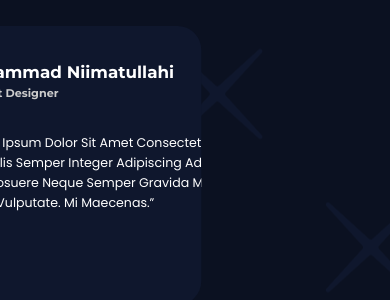
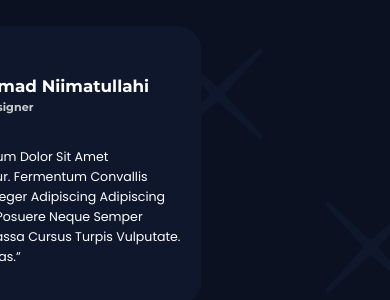
Before and after one commit to amjido-01/portfolio, a React (Vite) app: page / in a window 390 px wide. Shown: the part 4844-5144 px from the top of the page. Built offline with nearby package versions, Linux system fonts and the light colour scheme.

Commit message:
testimony

```diff
--- a/src/components/ui/Card.tsx
+++ b/src/components/ui/Card.tsx
@@ -33,7 +33,7 @@ export const Card: React.FunctionComponent<CardProps> = ({card}) => {
           </div>
         </div>
       ) : (
-        <div className="absolute flex h-full gap-[4.56rem]">
+        <div className="absolute flex h-full gap-[3rem] md:gap-[4.56rem]">
           <div className="aside w-[4rem] h-full bullet">
             <img
               src={card?.pic}
@@ -43,12 +43,12 @@ export const Card: React.FunctionComponent<CardProps> = ({card}) => {
           </div>
 
           <div className="content p-[3.23rm]">
-            <div className="mt-[2.14rem] md:mt-[3rem] mb-[1.94rem] md:mb-[2.75rem]">
+            <div className="mt-[3rem] md:mt-[3rem] mb-[1.94rem] md:mb-[2.75rem]">
               <h3 className="text-[#fff] montserrat text-[1.04838rem] md:text-[1.5rem] font-bold leading-normal capitalize">{card?.name}</h3>
               <p className="text-[#CCCCCC] montserrat text-[0.69888rem] md:text-[1rem ] style font-normal capitalize">product designer</p>
             </div>
 
-            <div className="body w-[22.45619rem]">
+            <div className="body w-[15.69475rem] md:w-[22.45619rem]">
               <p className="text-[#fff] poppins text-[0.78625rem] md:text-[1.125rem] style font-normal leading-[160%] capitalize">{card.content}</p>
             </div>
           </div>
```
